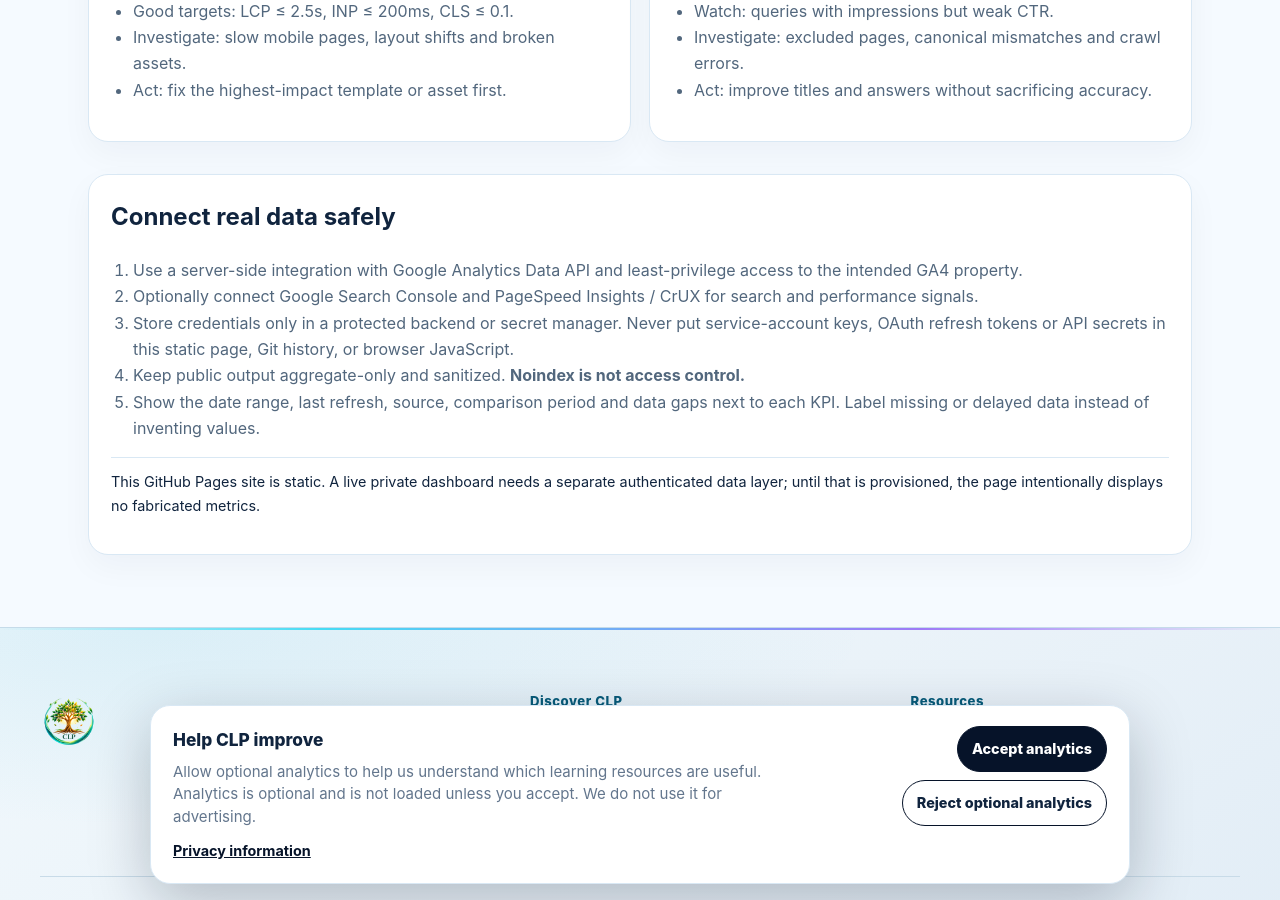
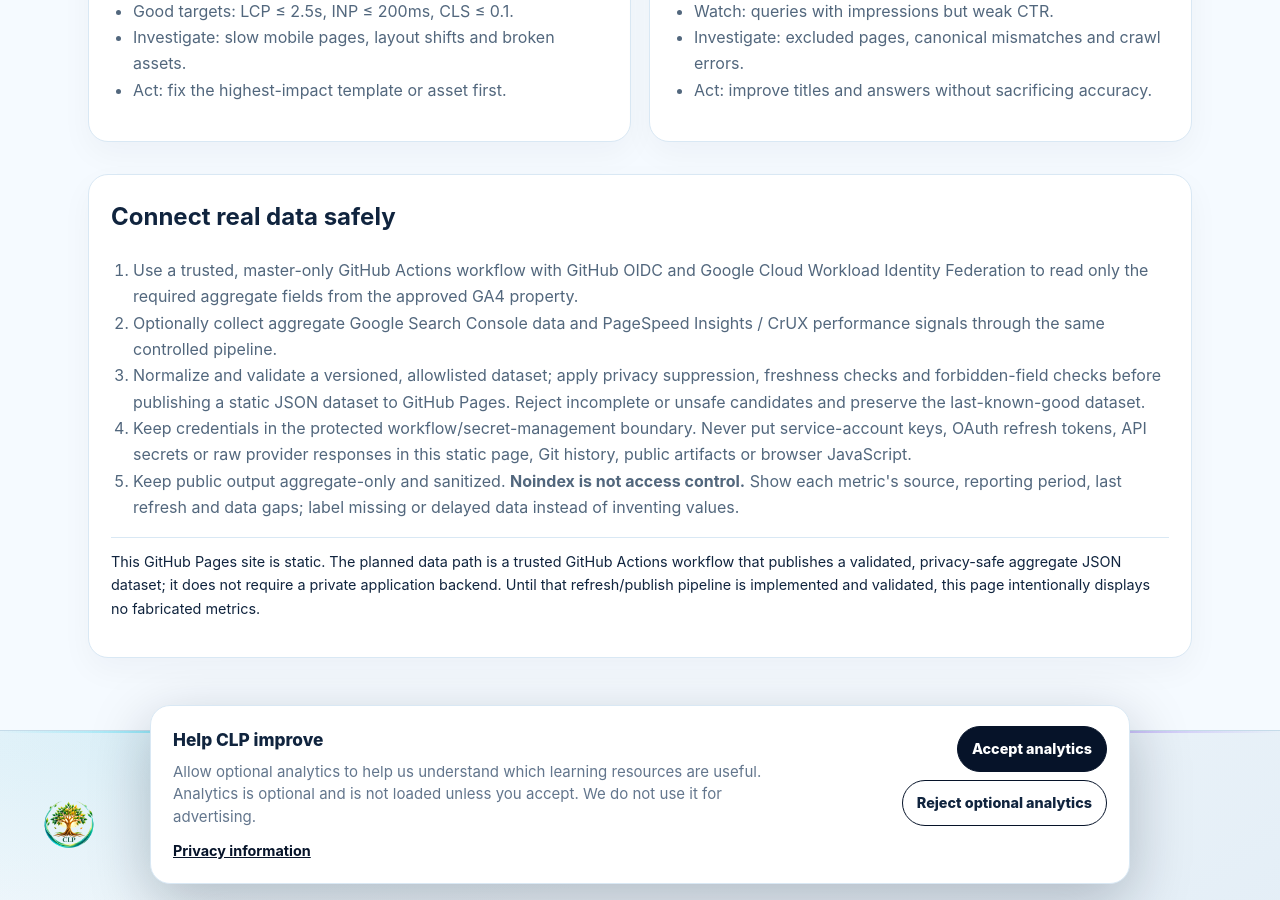
Before and after one commit to sanjeevkshu/clp, a Jekyll site: the page built from dashboard.md, in a window 1280 px wide and 900 px high, scrolled down 1599 px. Built offline with Jekyll 4.4.1, drawn with Linux system fonts in a browser that asks for light colours.

Commit message:
Align dashboard guidance with static aggregate dataset architecture

```diff
--- a/dashboard.md
+++ b/dashboard.md
@@ -66,13 +66,13 @@ sitemap: false
   <aside class="dashboard-next-steps">
     <h2>Connect real data safely</h2>
     <ol>
-      <li>Use a server-side integration with Google Analytics Data API and least-privilege access to the intended GA4 property.</li>
-      <li>Optionally connect Google Search Console and PageSpeed Insights / CrUX for search and performance signals.</li>
-      <li>Store credentials only in a protected backend or secret manager. Never put service-account keys, OAuth refresh tokens or API secrets in this static page, Git history, or browser JavaScript.</li>
-      <li>Keep public output aggregate-only and sanitized. <strong>Noindex is not access control.</strong></li>
-      <li>Show the date range, last refresh, source, comparison period and data gaps next to each KPI. Label missing or delayed data instead of inventing values.</li>
+      <li>Use a trusted, master-only GitHub Actions workflow with GitHub OIDC and Google Cloud Workload Identity Federation to read only the required aggregate fields from the approved GA4 property.</li>
+      <li>Optionally collect aggregate Google Search Console data and PageSpeed Insights / CrUX performance signals through the same controlled pipeline.</li>
+      <li>Normalize and validate a versioned, allowlisted dataset; apply privacy suppression, freshness checks and forbidden-field checks before publishing a static JSON dataset to GitHub Pages. Reject incomplete or unsafe candidates and preserve the last-known-good dataset.</li>
+      <li>Keep credentials in the protected workflow/secret-management boundary. Never put service-account keys, OAuth refresh tokens, API secrets or raw provider responses in this static page, Git history, public artifacts or browser JavaScript.</li>
+      <li>Keep public output aggregate-only and sanitized. <strong>Noindex is not access control.</strong> Show each metric's source, reporting period, last refresh and data gaps; label missing or delayed data instead of inventing values.</li>
     </ol>
-    <p class="dashboard-note">This GitHub Pages site is static. A live private dashboard needs a separate authenticated data layer; until that is provisioned, the page intentionally displays no fabricated metrics.</p>
+    <p class="dashboard-note">This GitHub Pages site is static. The planned data path is a trusted GitHub Actions workflow that publishes a validated, privacy-safe aggregate JSON dataset; it does not require a private application backend. Until that refresh/publish pipeline is implemented and validated, this page intentionally displays no fabricated metrics.</p>
   </aside>
 </section>
 
```
